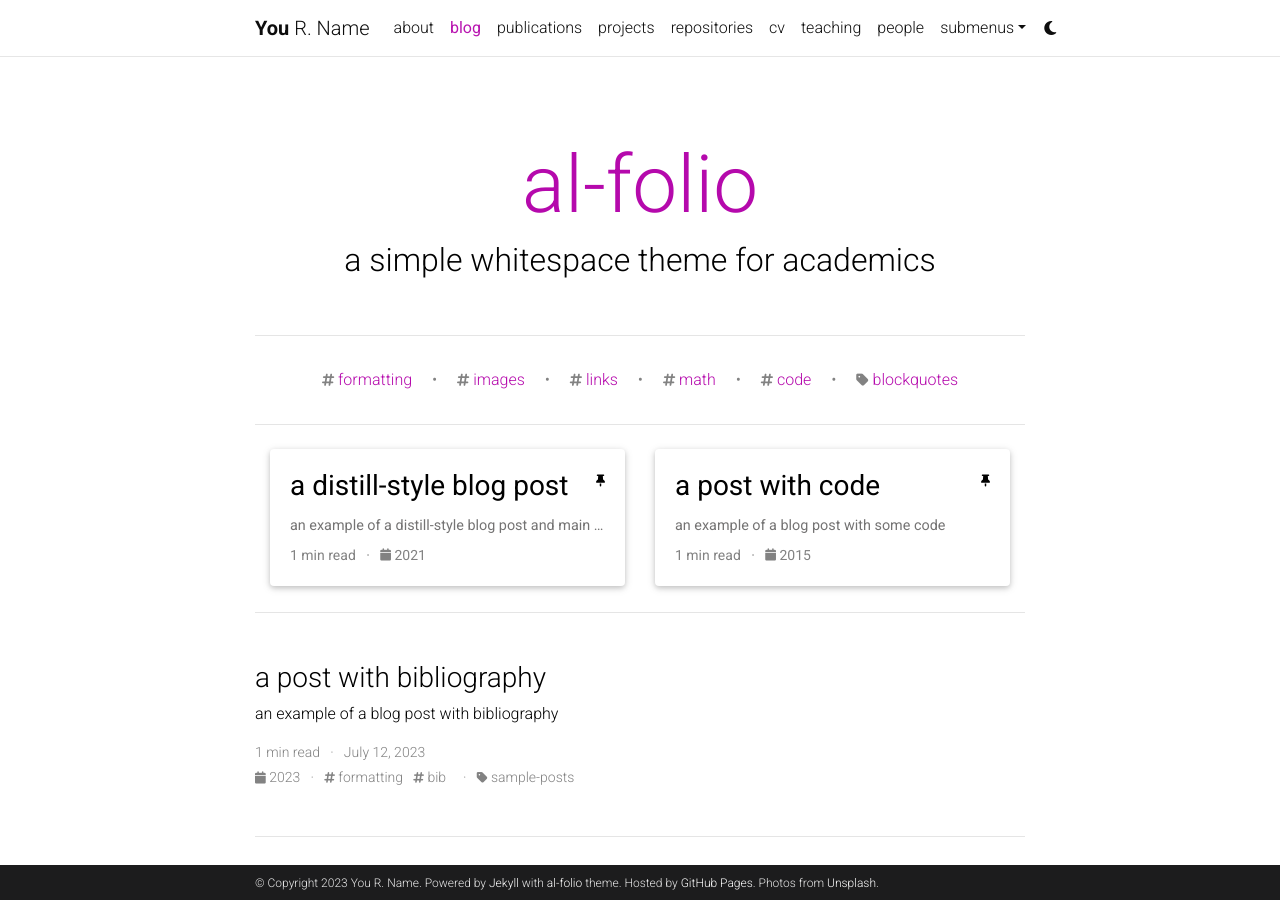
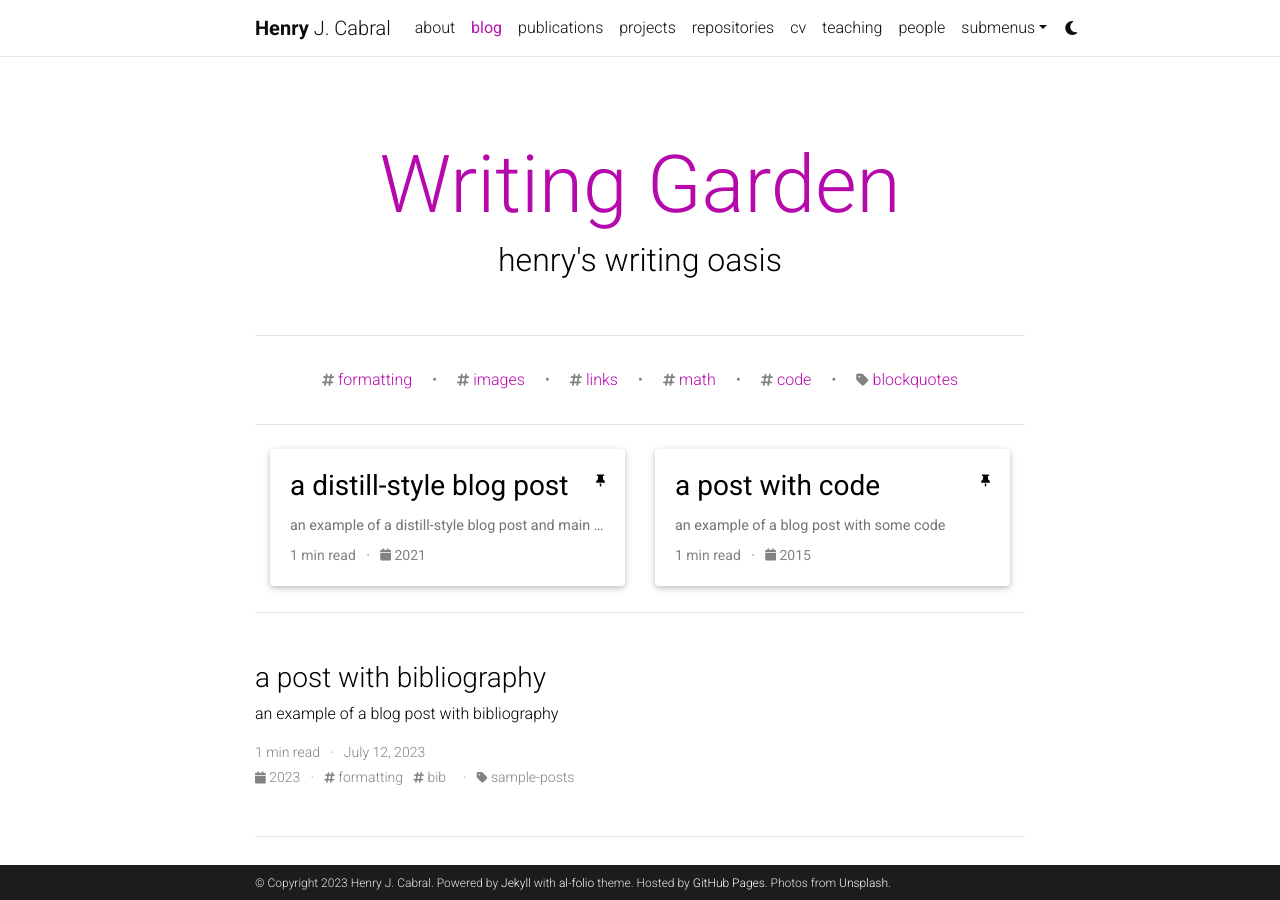
Before and after one commit to cabralh/port-hc, a Jekyll site: the page built from blog/index.html, in a window 1280 px wide and 900 px high. Built offline with Jekyll 4.4.1, drawn with Linux system fonts in a browser that asks for light colours; the list of posts is cut into pages by our own code; comment, search, counter and statistics services are not loaded; a style sheet for code colours, icons or effects is not loaded.

Commit message:
updated about me

```diff
--- a/_config.yml
+++ b/_config.yml
@@ -3,10 +3,10 @@
 # -----------------------------------------------------------------------------
 
 title: blank # the website title (if blank, full name will be used instead)
-first_name: You
-middle_name: R.
-last_name: Name
-email: you@example.com
+first_name: Henry
+middle_name: J.
+last_name: Cabral
+email: cabralhjr@gmail.com
 description: > # the ">" symbol means to ignore newlines until "footer_text:"
   A simple, whitespace theme for academics. Based on [*folio](https://github.com/bogoli/-folio) design.
 footer_text: >
@@ -104,7 +104,7 @@
 wechat_qr: # filename of your wechat qr-code saved as an image (e.g., wechat-qr.png if saved to assets/img/wechat-qr.png)
 
 contact_note: >
-  You can even add a little note about which of these is the best way to reach you.
+  Best way to reach me is via email!
 
 # -----------------------------------------------------------------------------
 # Analytics and search engine verification
@@ -120,9 +120,9 @@
 # Blog
 # -----------------------------------------------------------------------------
 
-blog_name: al-folio # blog_name will be displayed in your blog page
+blog_name: Writing Garden # blog_name will be displayed in your blog page
 blog_nav_title: blog # your blog must have a title for it to be displayed in the nav bar
-blog_description: a simple whitespace theme for academics
+blog_description: henry's writing oasis
 permalink: /blog/:year/:title/
 
 # Pagination
```
Also changed, not shown: _pages/about.md (+10 -8 lines).
